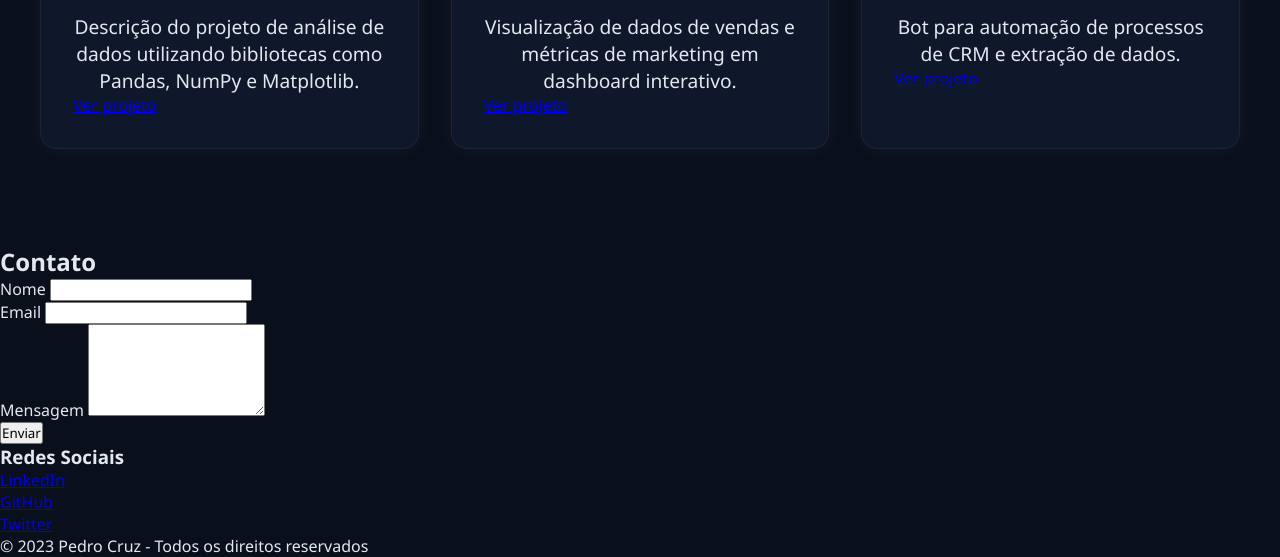
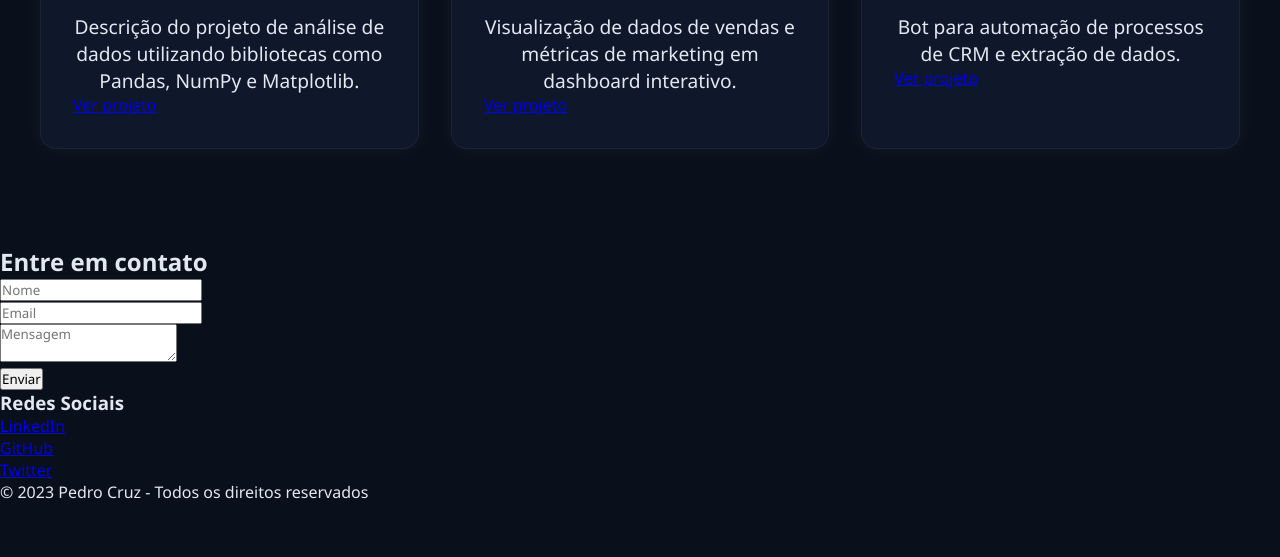
Before and after one commit to shadowssplz/Portifolio_Dashboar, a plain HTML site: page index.html in a window 1280 px wide. Shown: the part 1676-2233 px from the top of the page. After the commit the page ends 2179 px from the top, so only its background shows below. Drawn offline with Linux system fonts and the light colour scheme.

Commit message:
Update index.html

```diff
--- a/index.html
+++ b/index.html
@@ -68,20 +68,20 @@
     </section>
 
     <section id="contato" class="contato">
-        <h2 class="contato-titulo">Contato</h2>
-        <div class="contato-container" id >
-            <form class="contato-form">
+        <h2 class="contato-titulo">Entre em contato</h2>
+
+              <form class="contato-form" id="Formulario">
                 <div class="form-grupo">
-                    <label for="nome">Nome</label>
-                    <input type="text" id="nome" name="nome" required>
+                    <input placeholder="Nome" class="campo-form">
+                </div>
+
+                <div class="form-grupo">
+                    <input placeholder="Email" class="campo-form">
+
                 </div>
                 <div class="form-grupo">
-                    <label for="email">Email</label>
-                    <input type="email" id="email" name="email" required>
-                </div>
-                <div class="form-grupo">
-                    <label for="mensagem">Mensagem</label>
-                    <textarea id="mensagem" name="mensagem" rows="5" required></textarea>
+                    <textarea placeholder="Mensagem" class="campo-form"></textarea>
+
                 </div>
                 <button type="submit" class="btn-enviar">Enviar</button>
             </form>
@@ -94,7 +94,6 @@
                     <li><a href="#" target="_blank">Twitter</a></li>
                 </ul>
             </div>
-        </div>
     </section>
 
     <footer class="rodape">
```
